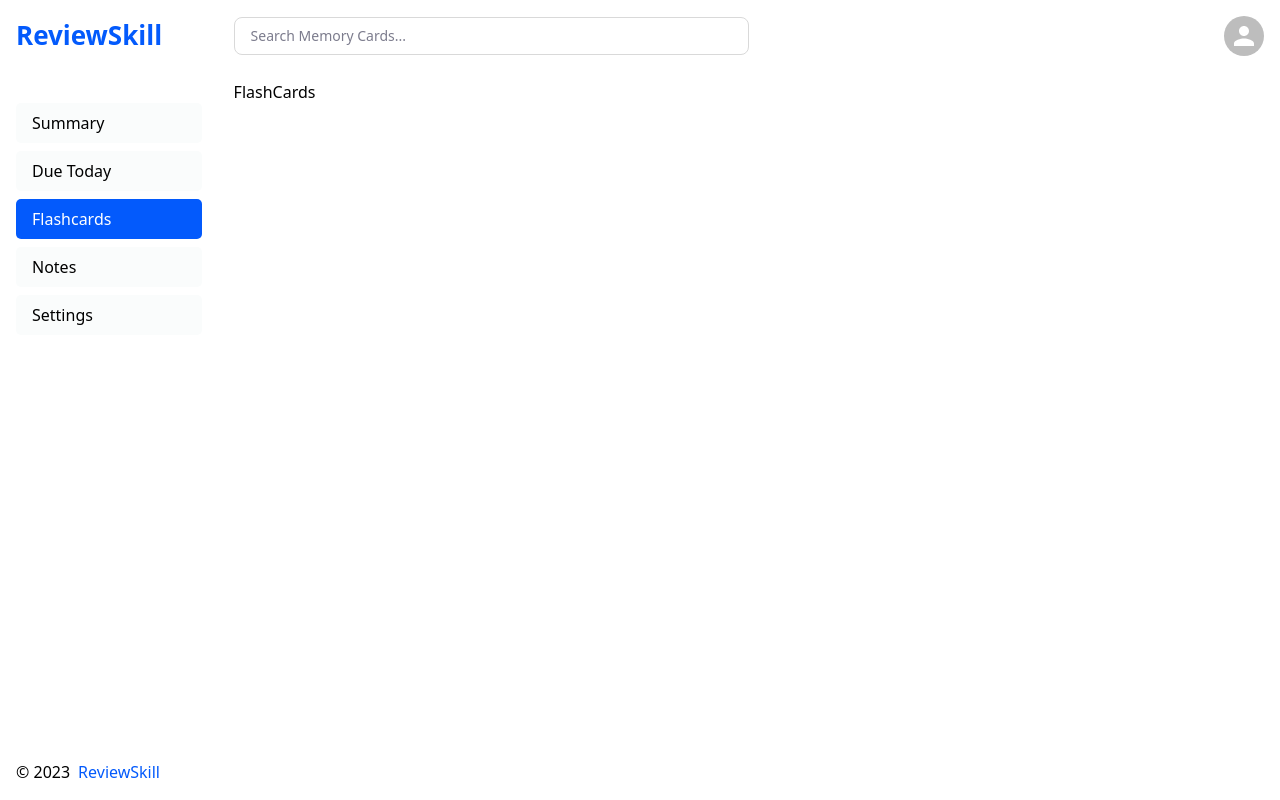
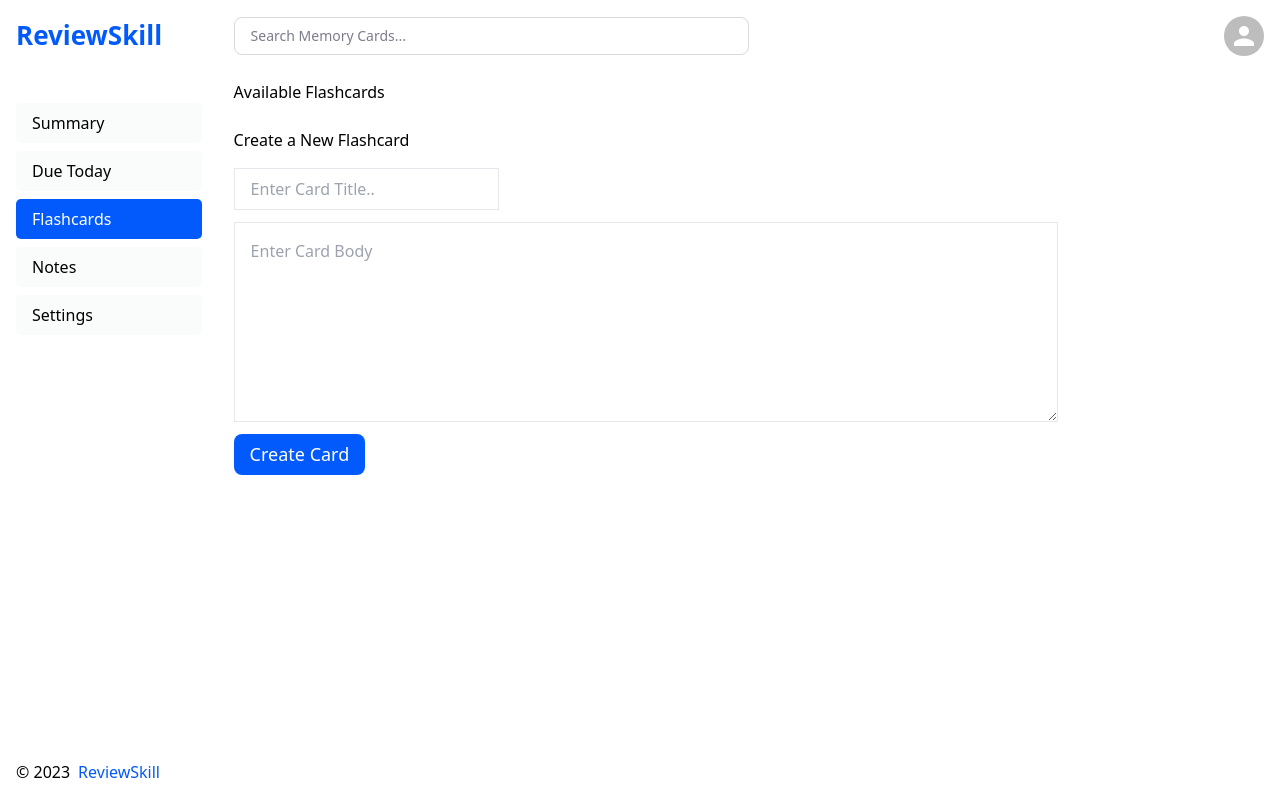
Before and after one commit to apella1/review-skill-frontend, a React (Vite) app: page /dashboard/flashcards in a window 1280 px wide. Built offline with nearby package versions, Linux system fonts and the light colour scheme.

Commit message:
implement flashcard creation form

```diff
--- a/src/layouts/AuthLayout.tsx
+++ b/src/layouts/AuthLayout.tsx
@@ -9,7 +9,7 @@ export default function AuthLayout({
 }) {
   const location = useLocation();
   return (
-    <Stack className="h-screen lg:fixed">
+    <Stack className="h-screen xl:fixed">
       <nav className="flex justify-between items-center p-4 2xl:p-8">
         <Link to="/" className="text-[#035afc] font-semibold text-[26px]">
           RS
--- a/src/pages/dashboard/FlashCards.tsx
+++ b/src/pages/dashboard/FlashCards.tsx
@@ -1,10 +1,64 @@
+import { useState } from "react";
+import { CustomButton } from "../../components";
 import { DashboardLayout, ProtectedLayout } from "../../layouts";
 
+function handleCreateFlashcard() {}
+
+type FlashCard = {
+  title: string;
+  body: string;
+};
+
 export default function FlashCards() {
+  const [data, setData] = useState<FlashCard>({
+    title: "",
+    body: "",
+  });
+
+  const handleChange = (
+    e:
+      | React.ChangeEvent<HTMLInputElement>
+      | React.ChangeEvent<HTMLTextAreaElement>
+  ) => {
+    const { name, value } = e.target;
+    setData((prev) => ({ ...prev, [name]: value }));
+  };
+
   return (
     <ProtectedLayout>
       <DashboardLayout>
-        <div>FlashCards</div>
+        <section>
+          <p>Available Flashcards</p>
+        </section>
+        <section>
+          <h2 className="pb-4">Create a New Flashcard</h2>
+          <form action="" className="flex flex-col space-y-3">
+            <input
+              type="text"
+              name="title"
+              placeholder="Enter Card Title.."
+              onChange={handleChange}
+              value={data.title}
+              className="w-fit px-4 py-2 border border-gray-200"
+            />
+            <textarea
+              className="border-gray-200 border w-[80%] p-4 h-[200px]"
+              name="body"
+              placeholder="Enter Card Body"
+              value={data.body}
+              onChange={handleChange}
+            />
+            <CustomButton
+              button={{
+                title: "Create Card",
+                bgColor: "bg-[#035afc]",
+                textColor: "text-white",
+                action: () => handleCreateFlashcard,
+                rounded: true,
+              }}
+            />
+          </form>
+        </section>
       </DashboardLayout>
     </ProtectedLayout>
   );
```
